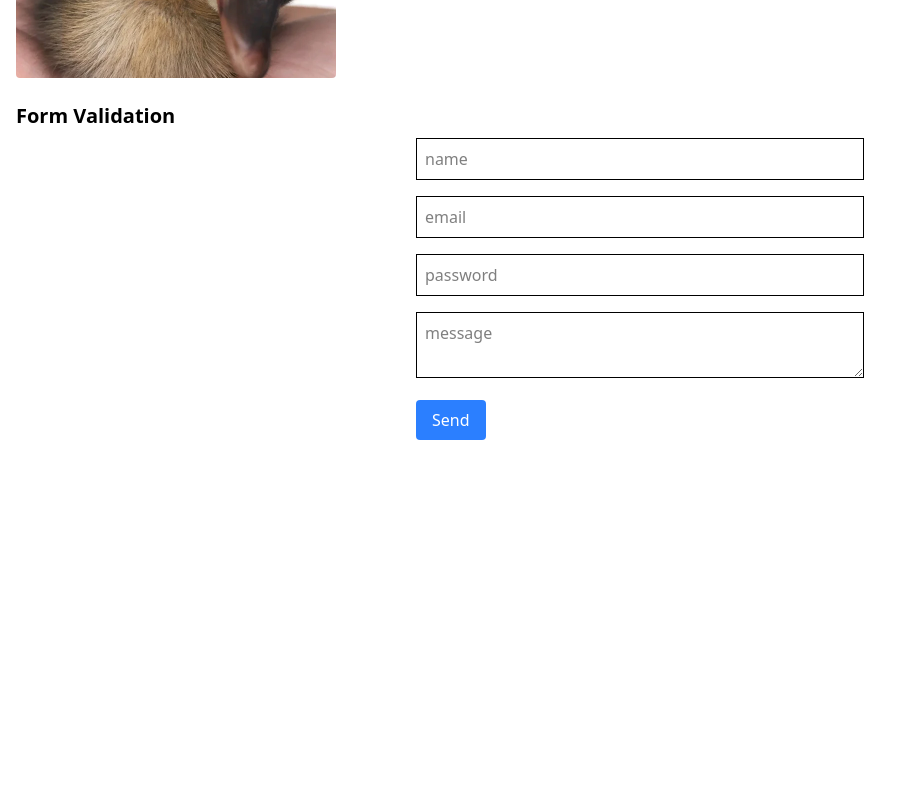
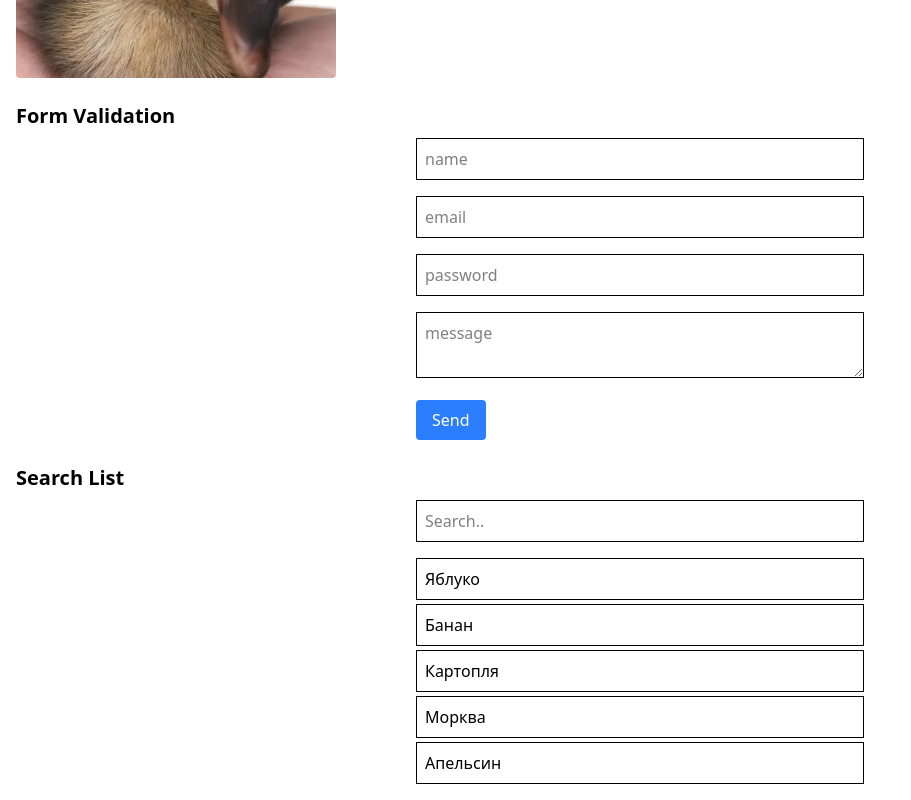
Before and after one commit to valtykhoniuk/react-practice, a React (Vite) app in the folder ui-comps-playground/: page / in a window 1280 px wide. Shown: the part 630-1430 px from the top of the page, without its empty margins (0-911 px from the left). Before the commit the page ends 1086 px from the top, so only its background shows below. Built offline with nearby package versions, Linux system fonts and the light colour scheme.

Commit message:
added SearchList

```diff
--- a/ui-comps-playground/src/App.tsx
+++ b/ui-comps-playground/src/App.tsx
@@ -1,6 +1,7 @@
 import Accordion from "./components/Accordion";
 import FormValidation from "./components/FormValidation";
 import Modal from "./components/Modal";
+import SearchList from "./components/SearchList";
 import Slider from "./components/Slider";
 import Tabs from "./components/Tabs";
 
@@ -18,6 +19,8 @@ function App() {
       <Slider />
       <h1 className="mt-6 mb-2 text-xl font-bold">Form Validation</h1>
       <FormValidation />
+      <h1 className="mt-6 mb-2 text-xl font-bold">Search List</h1>
+      <SearchList />
     </div>
   );
 }
--- /dev/null
+++ b/ui-comps-playground/src/components/SearchList.tsx
@@ -0,0 +1,30 @@
+import { useState } from "react";
+
+const data = ["Яблуко", "Банан", "Картопля", "Морква", "Апельсин"];
+
+const SearchList = () => {
+  const [search, setSearch] = useState("");
+
+  return (
+    <div className="max-w-md mx-auto">
+      <input
+        type="text"
+        placeholder="Search.."
+        className="border w-full p-2 mb-4"
+        value={search}
+        onChange={(e) => setSearch(e.target.value)}
+      />
+      <ul className="space-y-1">
+        {data
+          .filter((item) => item.toLowerCase().includes(search.toLowerCase()))
+          .map((item) => (
+            <li key={item} className="border p-2">
+              {item}
+            </li>
+          ))}
+      </ul>
+    </div>
+  );
+};
+
+export default SearchList;
```
